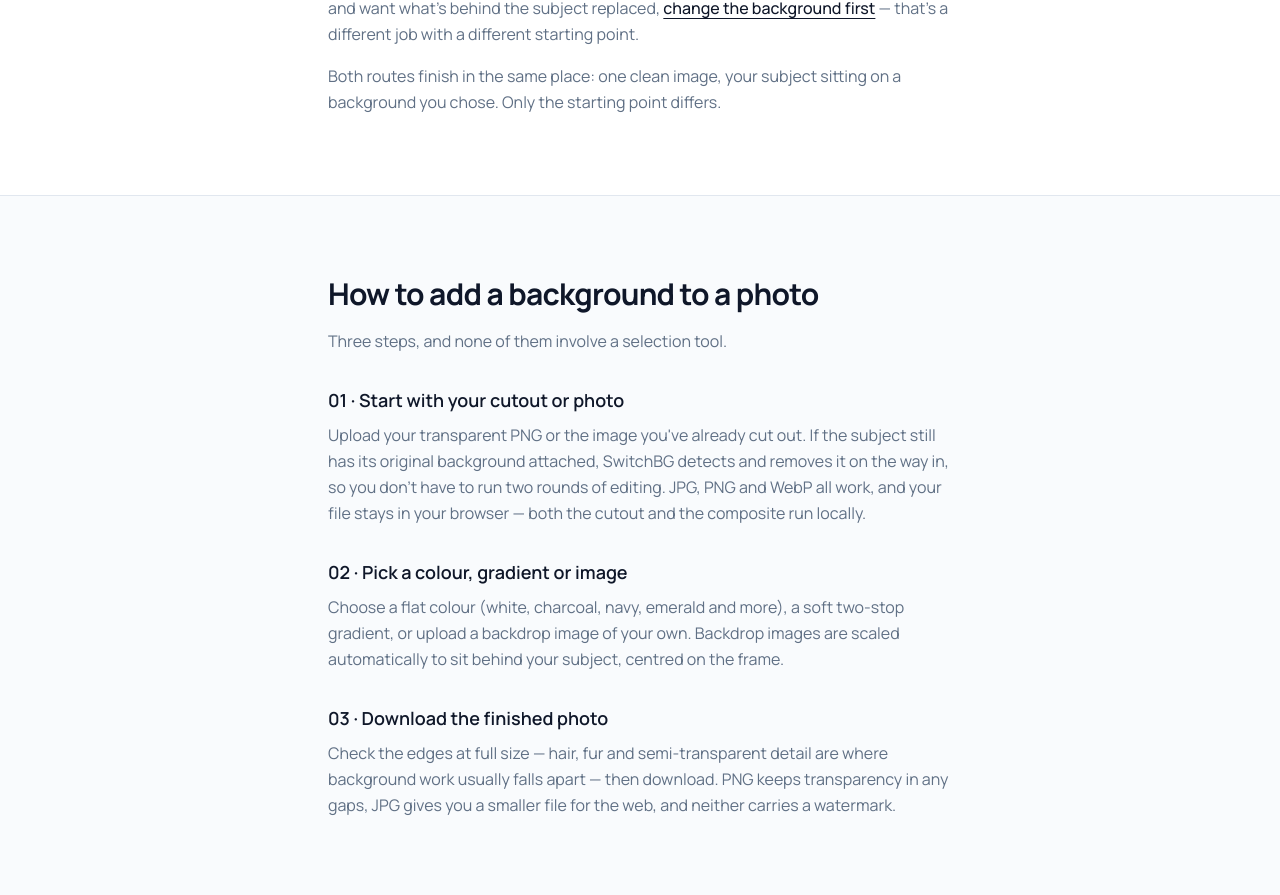
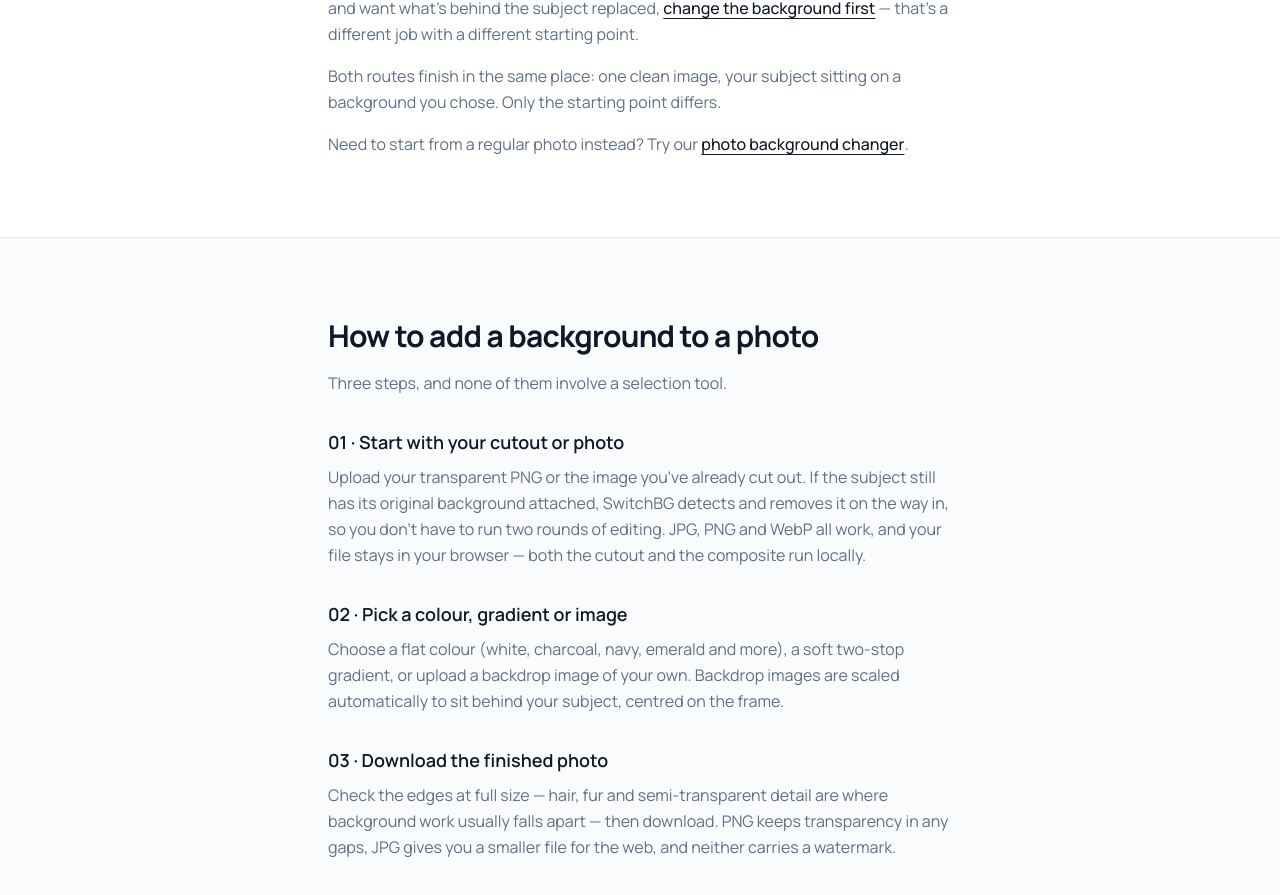
Before and after one commit to dpeng575/rmbg, a Next.js app: page /add-background in a window 1280 px wide. Shown: the part 1216-2111 px from the top of the page. Built offline with nearby package versions, Linux system fonts and the light colour scheme; no server answers.

Commit message:
feat: add guide to sitemap and homepage internal link

```diff
--- a/src/app/add-background/page.tsx
+++ b/src/app/add-background/page.tsx
@@ -175,6 +175,15 @@ export default function AddBackground() {
               Both routes finish in the same place: one clean image, your
               subject sitting on a background you chose. Only the starting
               point differs.
+            </p>
+            <p className="mt-4 leading-relaxed text-muted-foreground">
+              Need to start from a regular photo instead? Try our{" "}
+              <Link
+                href="/"
+                className="font-medium text-foreground underline underline-offset-4 hover:text-primary"
+              >
+                photo background changer
+              </Link>.
             </p>
           </div>
         </section>
--- a/src/app/sitemap.ts
+++ b/src/app/sitemap.ts
@@ -20,6 +20,11 @@ export default function sitemap(): MetadataRoute.Sitemap {
       priority: 0.9,
     },
     {
+      url: `${SITE_URL}/guide/how-to-change-background`,
+      changeFrequency: "monthly",
+      priority: 0.8,
+    },
+    {
       url: `${SITE_URL}/alternatives/remove-bg-alternative`,
       changeFrequency: "monthly",
       priority: 0.8,
```
